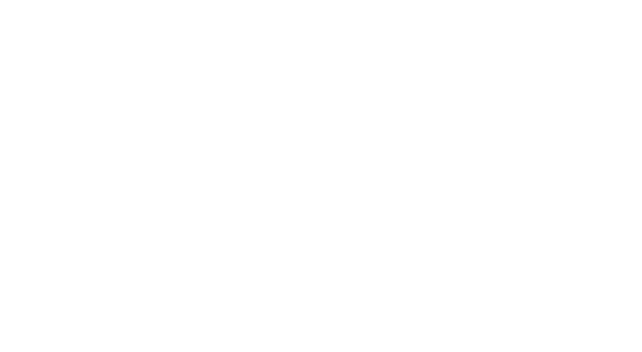
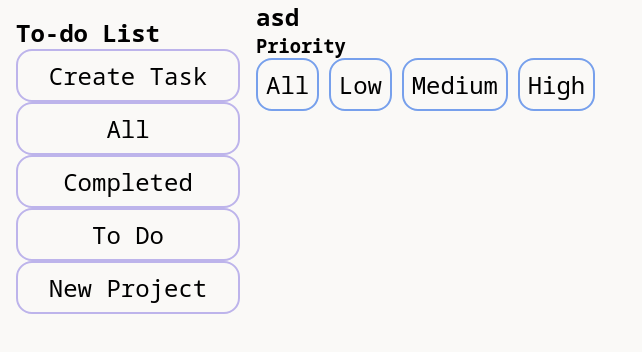
Before and after one commit to yaoming16/TOP-Todo-List, a website built with webpack: page src/template.html in a window 1280 px wide. Shown: the whole page, without its empty margins (0-642 px from the left). Built offline with nearby package versions, Linux system fonts and the light colour scheme.

Commit message:
Statrted creating the template html and styles

```diff
--- a/src/index.js
+++ b/src/index.js
@@ -0,0 +1 @@
+import "./styles.css";
--- /dev/null
+++ b/src/styles.css
@@ -0,0 +1,60 @@
+@import url('https://fonts.googleapis.com/css2?family=Noto+Sans+Mono:wght@100..900&family=Roboto:ital,wght@0,100..900;1,100..900&display=swap');
+
+:root {
+  --main-btn-border: rgb(189, 180, 235);
+  --secondary-btn-border: rgb(119, 160, 236);
+  --main-bg : rgb(250, 249, 247);
+}
+
+* {
+    font-family: "Noto Sans Mono", "Roboto", sans-serif;
+    box-sizing: border-box;
+    margin: 0;
+    padding: 0;
+}
+
+body {
+    background-color: var(--main-bg);
+}
+
+main {
+    display: flex;
+    flex-direction: row;
+}
+
+button {
+    font-size: 1.5rem;
+    color: black;
+    padding: 0.5rem;
+    border-radius: 1rem;
+
+    border: 2px solid var(--main-btn-border);
+    background-color: var(--main-bg);
+}
+
+.main-section button {
+    border-color: var(--secondary-btn-border);
+}
+
+.flex-col {
+    display: flex;
+    flex-direction: column;
+}
+
+.tasks-projecs-section {
+    top: 0;
+    left: 0;
+    height: 100vh;
+    margin-top: 0;
+    position: sticky;
+    padding: 1rem;
+    min-width: 20%;
+}
+
+.tasks-projecs-section button {
+    width: 100%;
+}
+
+.main-section {
+    width: 100%;
+}
--- a/src/template.html
+++ b/src/template.html
@@ -6,6 +6,33 @@
     <title>Todo List</title>
 </head>
 <body>
+    <main>
+        <section class="tasks-projecs-section flex-col">
+            <h1>To-do List</h1>
+            <div class="flex-col">
+                <button>Create Task</button>
+                <button>All</button>
+                <button>Completed</button>
+                <button>To Do</button>
+            </div>
+            <div>
+                <button>New Project</button>
+                <div class="projects-div"></div>
+            </div>
+        </section>
+        <section class="main-section">
+            <h2 class="current-state">asd</h2>
+            <div class="">
+                <h3>Priority</h3>
+                <div>
+                    <button>All</button>
+                    <button>Low</button>
+                    <button>Medium</button>
+                    <button>High</button>
+                </div>
+            </div>
+        </section>
+    </main>
 
 </body>
 </html>
```
Also changed, not shown: src/modal/modal.js (added).
